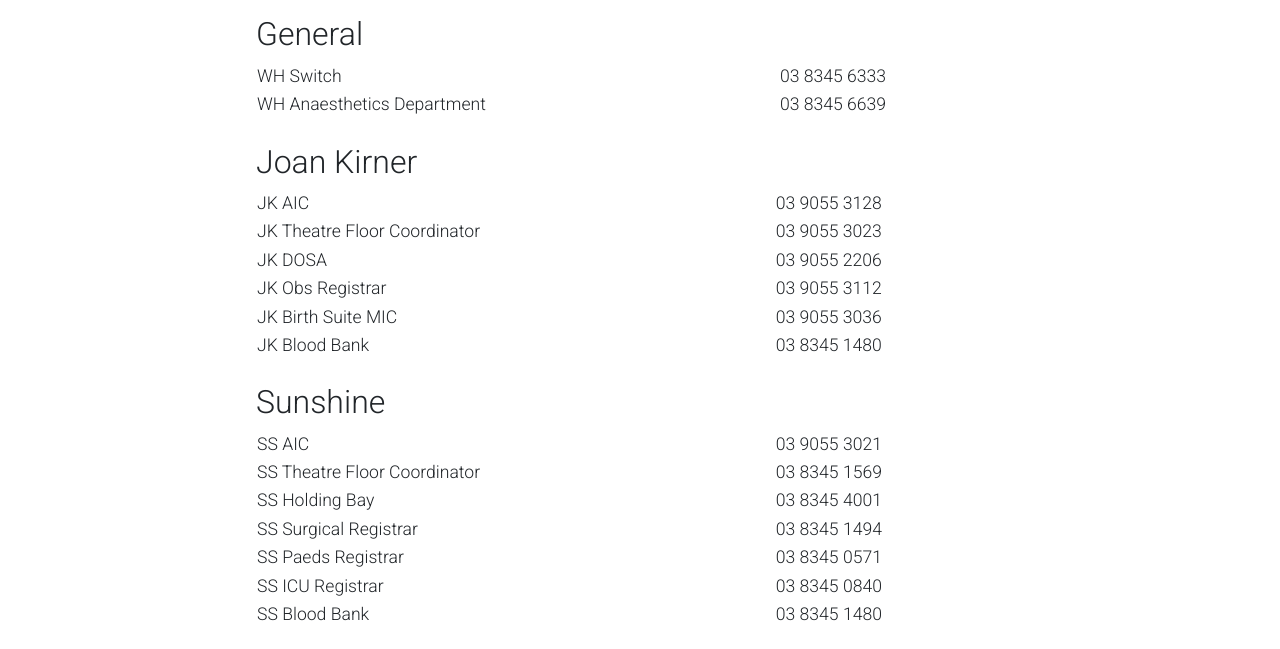
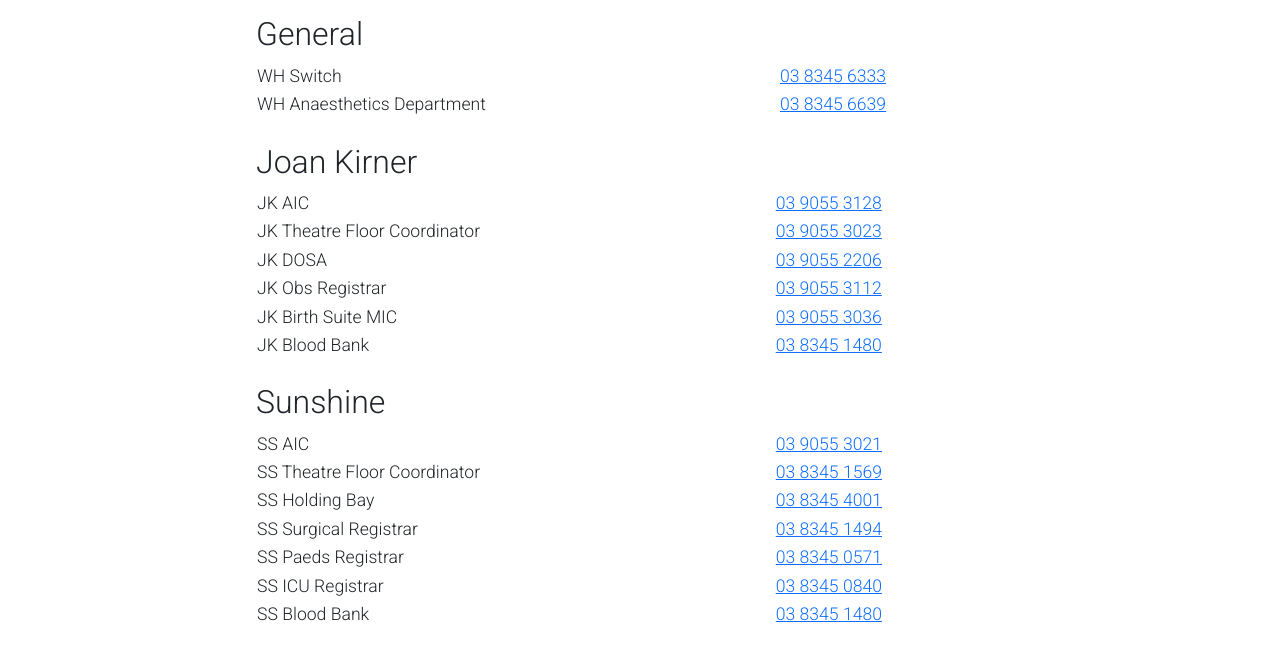
Before and after one commit to raphaelmhpyo/rp-site, a plain HTML site: page Standalone/wh-directory.html in a window 1280 px wide. Shown: the part 123-772 px from the top of the page. Drawn offline with nearby package versions, Linux system fonts and the light colour scheme.

Commit message:
Add files via upload

```diff
--- a/Standalone/wh-directory.html
+++ b/Standalone/wh-directory.html
@@ -78,11 +78,11 @@
                 <table>
                     <tr>
                         <td>WH Switch</td>
-                        <td>03 8345 6333</td>
+                        <td><a href="tel:+64383456333">03 8345 6333</a></td>
                     </tr>
                     <tr>
                         <td>WH Anaesthetics Department</td>
-                        <td>03 8345 6639</td>
+                        <td><a href="tel:+64383456639">03 8345 6639</a></td>
                     </tr>
                 </table>
                 <br>
@@ -90,27 +90,39 @@
                 <table>
                     <tr>
                         <td>JK AIC</td>
-                        <td>03 9055 3128</td>
+                        <td>
+                          <a href="tel:+64390553128">03 9055 3128</a>
+                        </td>
                     </tr>
                     <tr>
                         <td>JK Theatre Floor Coordinator</td>
-                        <td>03 9055 3023</td>
+                        <td>
+                          <a href="tel:+64390553023">03 9055 3023</a>
+                        </td>
                     </tr>
                     <tr>
                         <td>JK DOSA</td>
-                        <td>03 9055 2206</td>
+                        <td>
+                          <a href="tel:+64390552206">03 9055 2206</a>
+                        </td>
                     </tr>
                     <tr>
                         <td>JK Obs Registrar</td>
-                        <td>03 9055 3112</td>
+                        <td>
+                          <a href="tel:+64390553112">03 9055 3112</a>
+                        </td>
                     </tr>
                     <tr>
                         <td>JK Birth Suite MIC</td>
-                        <td>03 9055 3036</td>
+                        <td><a href="tel:+64390553036">
+                          03 9055 3036
+                        </a></td>
                     </tr>
                     <tr>
                         <td>JK Blood Bank</td>
-                        <td>03 8345 1480</td>
+                        <td><a href="tel:+64383451480">
+                          03 8345 1480
+                        </a></td>
                     </tr>
                 </table>
             </div>
@@ -120,31 +132,39 @@
                 <table>
                     <tr>
                         <td>SS AIC</td>
-                        <td>03 9055 3021</td>
+                        <td><a href="tel:+64390553021">
+                          03 9055 3021
+                        </a></td>
                     </tr>
                     <tr>
                         <td>SS Theatre Floor Coordinator</td>
-                        <td>03 8345 1569</td>
+                        <td><a href="tel:+64383451569">
+                          03 8345 1569
+                        </a></td>
                     </tr>
                     <tr>
                         <td>SS Holding Bay</td>
-                        <td>03 8345 4001</td>
+                        <td><a href="tel:+64383454001">
+                          03 8345 4001
+                        </a></td>
                     </tr>
                     <tr>
                         <td>SS Surgical Registrar</td>
-                        <td>03 8345 1494</td>
+                        <td><a href="tel:+64383451494">
+                          03 8345 1494
+                        </a></td>
                     </tr>
                     <tr>
                         <td>SS Paeds Registrar</td>
-                        <td>03 8345 0571</td>
+                        <td><a href='tel:+64383450571'>03 8345 0571</a></td>
                     </tr>
                     <tr>
                         <td>SS ICU Registrar</td>
-                        <td>03 8345 0840</td>
+                        <td><a href='tel:+64383450840'>03 8345 0840</a></td>
                     </tr>
                     <tr>
                         <td>SS Blood Bank</td>
-                        <td>03 8345 1480</td>
+                        <td><a href='tel:+64383451480'>03 8345 1480</a></td>
                     </tr>
                 </table>
             </div>
@@ -154,19 +174,19 @@
                 <table>
                     <tr>
                         <td>FC AIC</td>
-                        <td>03 8345 6540</td>
+                        <td><a href='tel:+64383456540'>03 8345 6540</a></td>
                     </tr>
                     <tr>
                         <td>FC Theatre Floor Coordinator</td>
-                        <td>03 8345 6168</td>
+                        <td><a href='tel:+64383456168'>03 8345 6168</a></td>
                     </tr>
                     <tr>
                         <td>FC ICU Registrar</td>
-                        <td>03 8345 6093</td>
+                        <td><a href='tel:+64383456093'>03 8345 6093</a></td>
                     </tr>
                     <tr>
                         <td>FC Blood Bank</td>
-                        <td>03 8345 6292</td>
+                        <td><a href='tel:+64383456292'>03 8345 6292</a></td>
                     </tr>
                 </table>
             </div>
```
Also changed, not shown: Standalone/eh-directory.html (+26 -26 lines).
